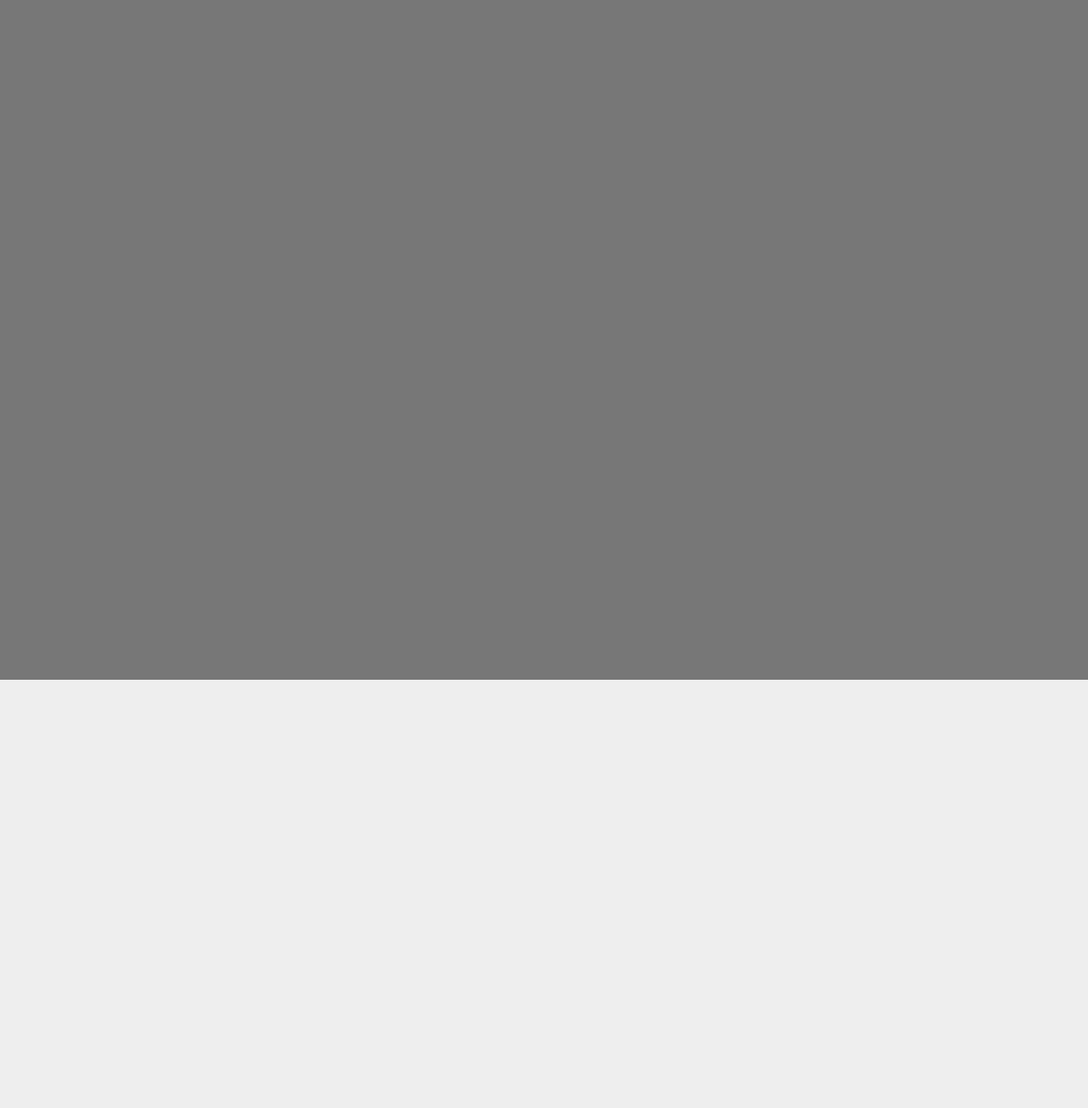
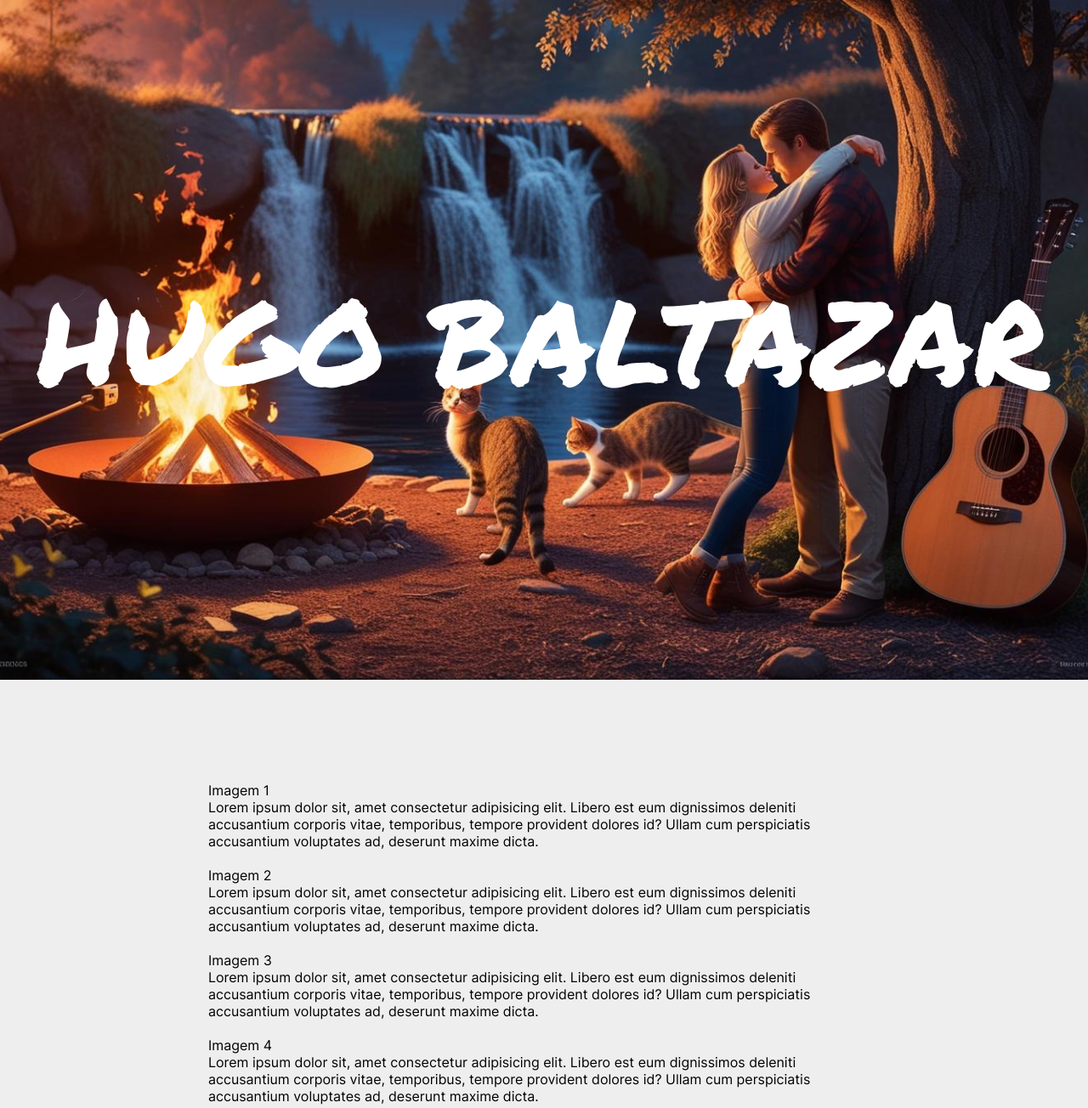
Before and after one commit to hotellimabravo/tripleten_prj1, a plain HTML site: page index.html in a window 1280 px wide. Shown: the whole page at 85% size. Before the commit the page ends 800 px from the top, so only its background shows below. Drawn offline with Linux system fonts and the light colour scheme; files whose address does not match are found by name.

Commit message:
adicionado div dos cards

```diff
--- a/index.html
+++ b/index.html
@@ -13,10 +13,50 @@
 	<body class="page">
 		<header class="header">
 			<div class="overlay">
-				<!-- adicione o título da pagina aqui -->
+				<h1 class="name">Hugo Baltazar</h1>
 			</div>
 		</header>
 		<section class="content">
+			<div class="card">
+				<img src="" alt="" class="image_card" />
+				<h2 class="card_title">Imagem 1</h2>
+				<p class="text_card">
+					Lorem ipsum dolor sit, amet consectetur adipisicing elit. Libero est
+					eum dignissimos deleniti accusantium corporis vitae, temporibus,
+					tempore provident dolores id? Ullam cum perspiciatis accusantium
+					voluptates ad, deserunt maxime dicta.
+				</p>
+			</div>
+			<div class="card">
+				<img src="" alt="" class="image_card" />
+				<h2 class="card_title">Imagem 2</h2>
+				<p class="text_card">
+					Lorem ipsum dolor sit, amet consectetur adipisicing elit. Libero est
+					eum dignissimos deleniti accusantium corporis vitae, temporibus,
+					tempore provident dolores id? Ullam cum perspiciatis accusantium
+					voluptates ad, deserunt maxime dicta.
+				</p>
+			</div>
+			<div class="card">
+				<img src="" alt="" class="image_card" />
+				<h2 class="card_title">Imagem 3</h2>
+				<p class="text_card">
+					Lorem ipsum dolor sit, amet consectetur adipisicing elit. Libero est
+					eum dignissimos deleniti accusantium corporis vitae, temporibus,
+					tempore provident dolores id? Ullam cum perspiciatis accusantium
+					voluptates ad, deserunt maxime dicta.
+				</p>
+			</div>
+			<div class="card">
+				<img src="" alt="" class="image_card" />
+				<h2 class="card_title">Imagem 4</h2>
+				<p class="text_card">
+					Lorem ipsum dolor sit, amet consectetur adipisicing elit. Libero est
+					eum dignissimos deleniti accusantium corporis vitae, temporibus,
+					tempore provident dolores id? Ullam cum perspiciatis accusantium
+					voluptates ad, deserunt maxime dicta.
+				</p>
+			</div>
 			<!-- adicione os cards aqui -->
 		</section>
 		<footer class="footer">
--- a/style.css
+++ b/style.css
@@ -1,12 +1,12 @@
 @font-face {
-  font-family: "Permanent Marker";
-  src: url(./fonts/PermanentMarker.ttf) format("truetype"),
-    url(./fonts/PermanentMarker.woff) format("woff");
+	font-family: 'Permanent Marker';
+	src: url(./fonts/PermanentMarker.ttf) format('truetype'),
+		url(./fonts/PermanentMarker.woff) format('woff');
 }
 
 @font-face {
-  font-family: "Inter";
-  src: url(./fonts/Inter.ttf) format("truetype");
+	font-family: 'Inter';
+	src: url(./fonts/Inter.ttf) format('truetype');
 }
 
 body,
@@ -26,21 +26,35 @@ a {
 }
 
 .page {
-  font-family: "Inter", sans-serif;
+	font-family: 'Inter', sans-serif;
 	background: #eeeeee;
 }
 
 .header {
 	height: 100vh;
+	text-align: center;
 }
 
 /* adicione as regras CSS para o título da pagina */
+
+.name {
+	font-family: 'Permanent Marker', cursive;
+	font-size: 140px;
+	line-height: 140px;
+	color: white;
+	text-transform: uppercase;
+	max-width: 1240px;
+	margin: auto;
+}
 
 .overlay {
 	width: 100%;
 	height: 100%;
 	background-color: rgba(0, 0, 0, 0.5);
 	display: flex;
+	background-image: url(./images/capa.jpg);
+	background-size: cover;
+	background-position: center;
 }
 
 .content {
@@ -48,6 +62,8 @@ a {
 	flex-wrap: wrap;
 	justify-content: space-between;
 	/* adicione aqui as regras restantes */
+	max-width: 790px;
+	margin: 100px auto 50px;
 }
 
 /* adicionar regras CSS para cartões/cards e seu conteúdo aqui */
```
Lines whose indentation alone changed are shown as unchanged.
